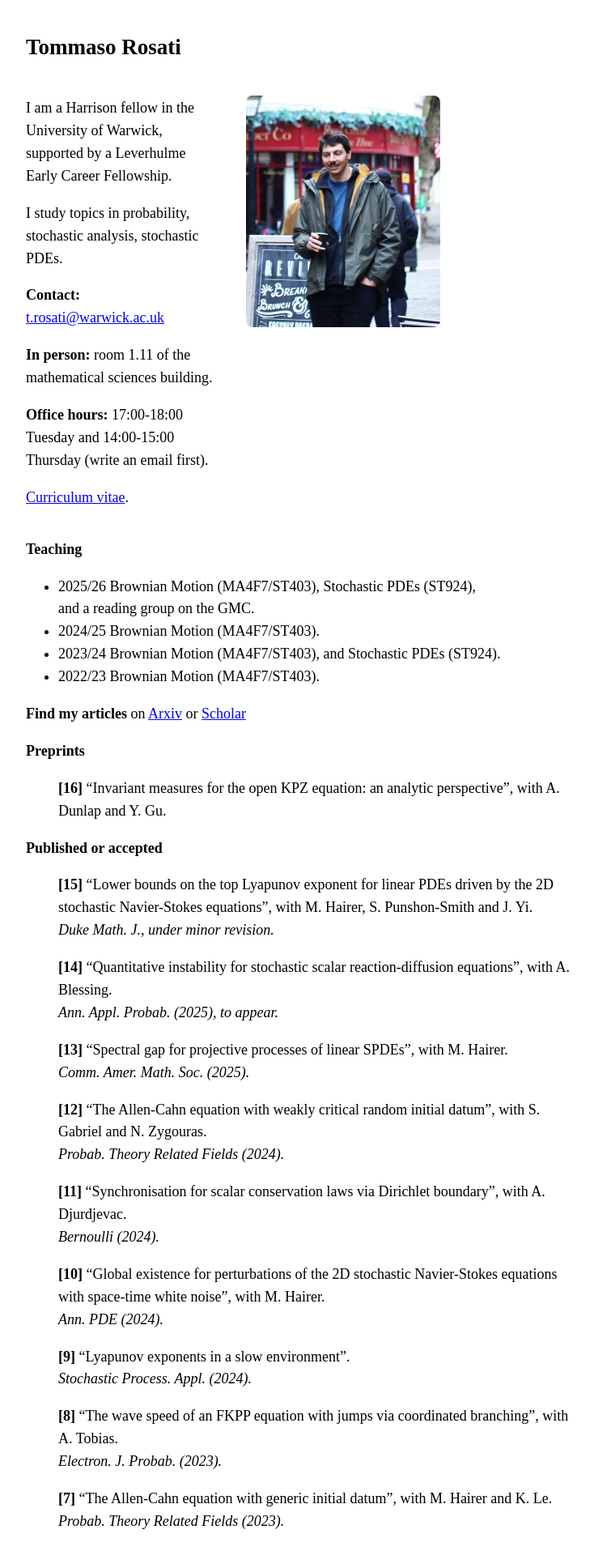
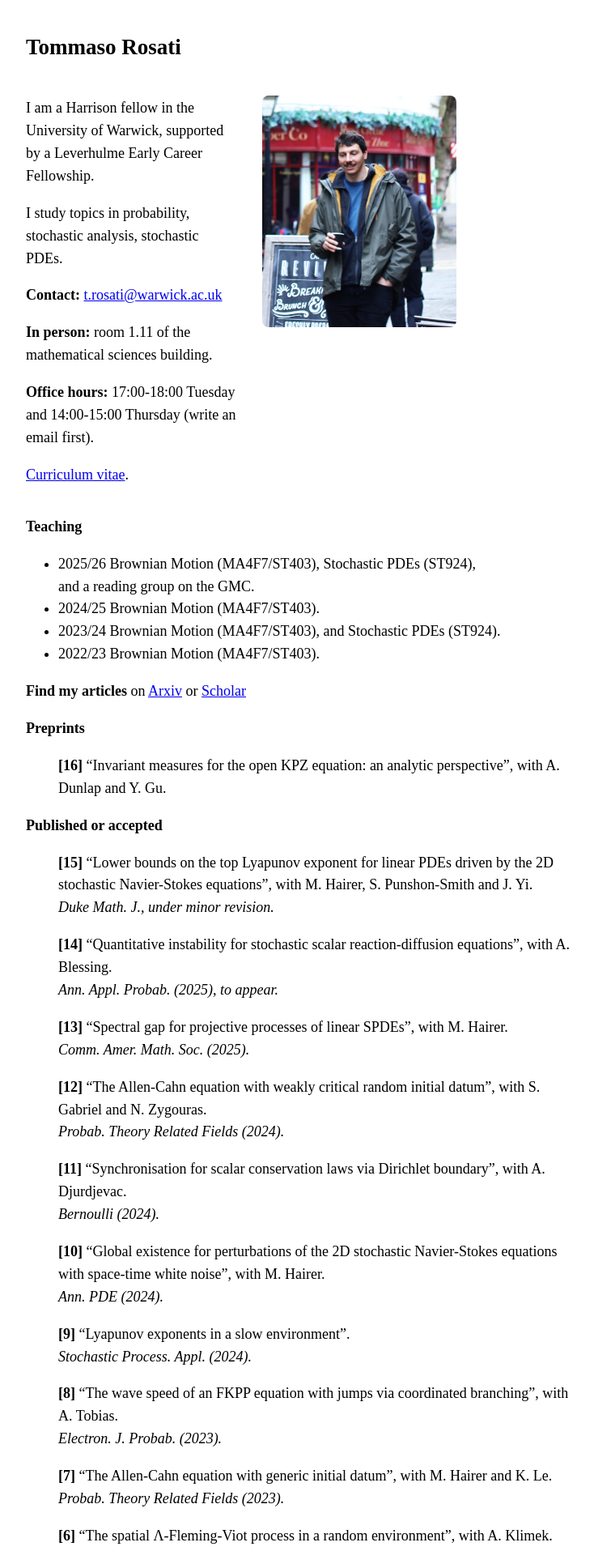
Before and after one commit to rosati-tom/rosati-tom.github.io, a Jekyll site: the page built from index.md, in a window 1280 px wide. Shown: the top 1915 px of the page at 81% size, without its empty margins (243-977 px from the left). Built offline with Jekyll 4.4.1, drawn with Linux system fonts in a browser that asks for light colours; some web fonts are replaced; our own code applies the rules of GitHub Pages for plain Markdown files.

Commit message:
Size + links

```diff
--- a/_layouts/default.html
+++ b/_layouts/default.html
@@ -5,6 +5,7 @@
     <meta charset="utf-8" />
     <meta name="viewport" content="width=device-width, initial-scale=1" />
     <title>{{ page.title }} — {{ site.title }}</title>
+    <base target="_blank">
     <link rel="stylesheet" media="screen" href="https://fontlibrary.org//face/cmu-serif" type="text/css">
     <link rel="stylesheet" href="/assets/style.css" />
   </head>
--- a/assets/style.css
+++ b/assets/style.css
@@ -29,7 +29,7 @@ h1, h2, h3 { font-family: 'CMUSerifRoman', serif; }
 /* Let the text take remaining width */
 .intro-text {
   flex: 1 1 0;
-  max-width: 240px;
+  max-width: 260px;
 }
 
 /* Fix a reasonable photo column width */
```
